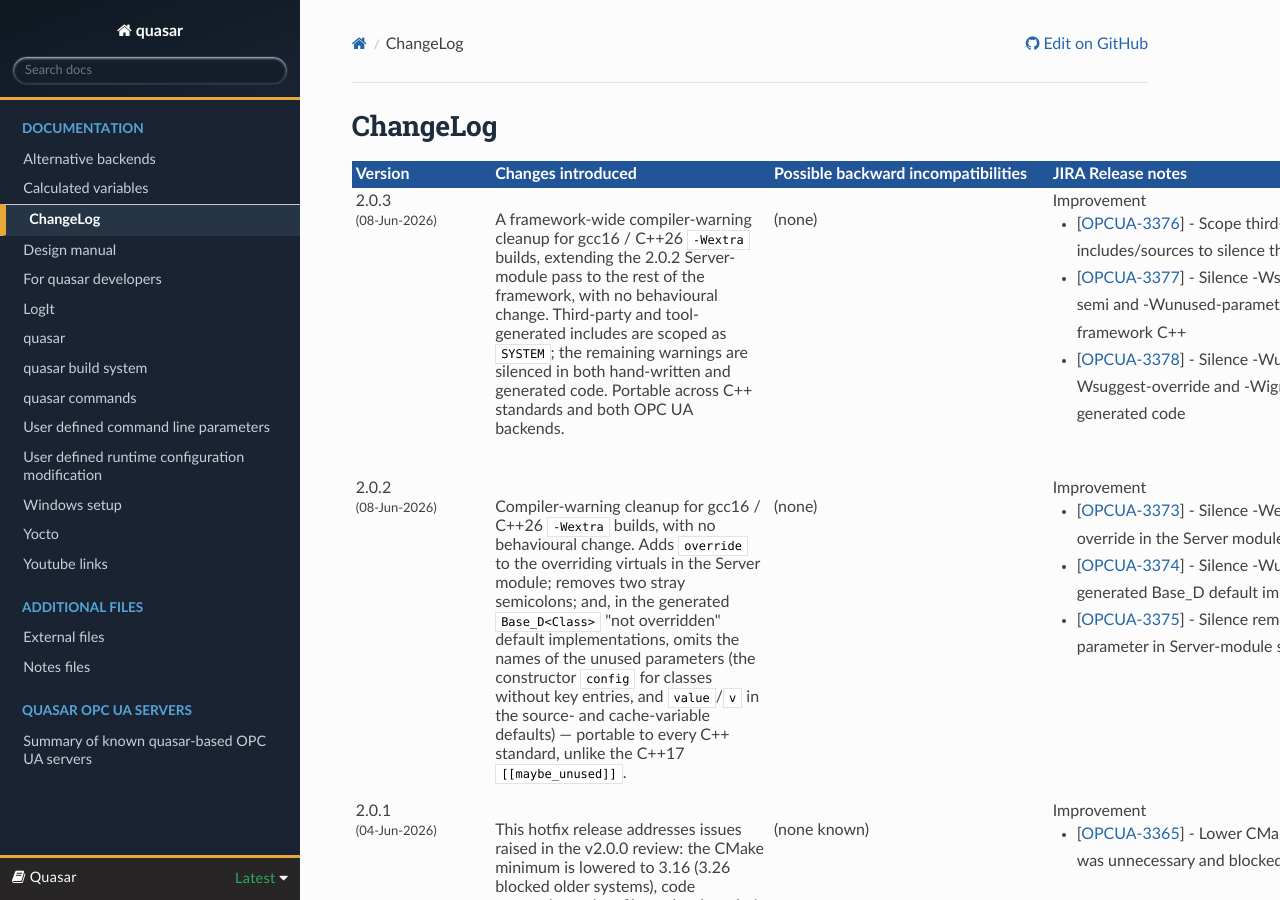
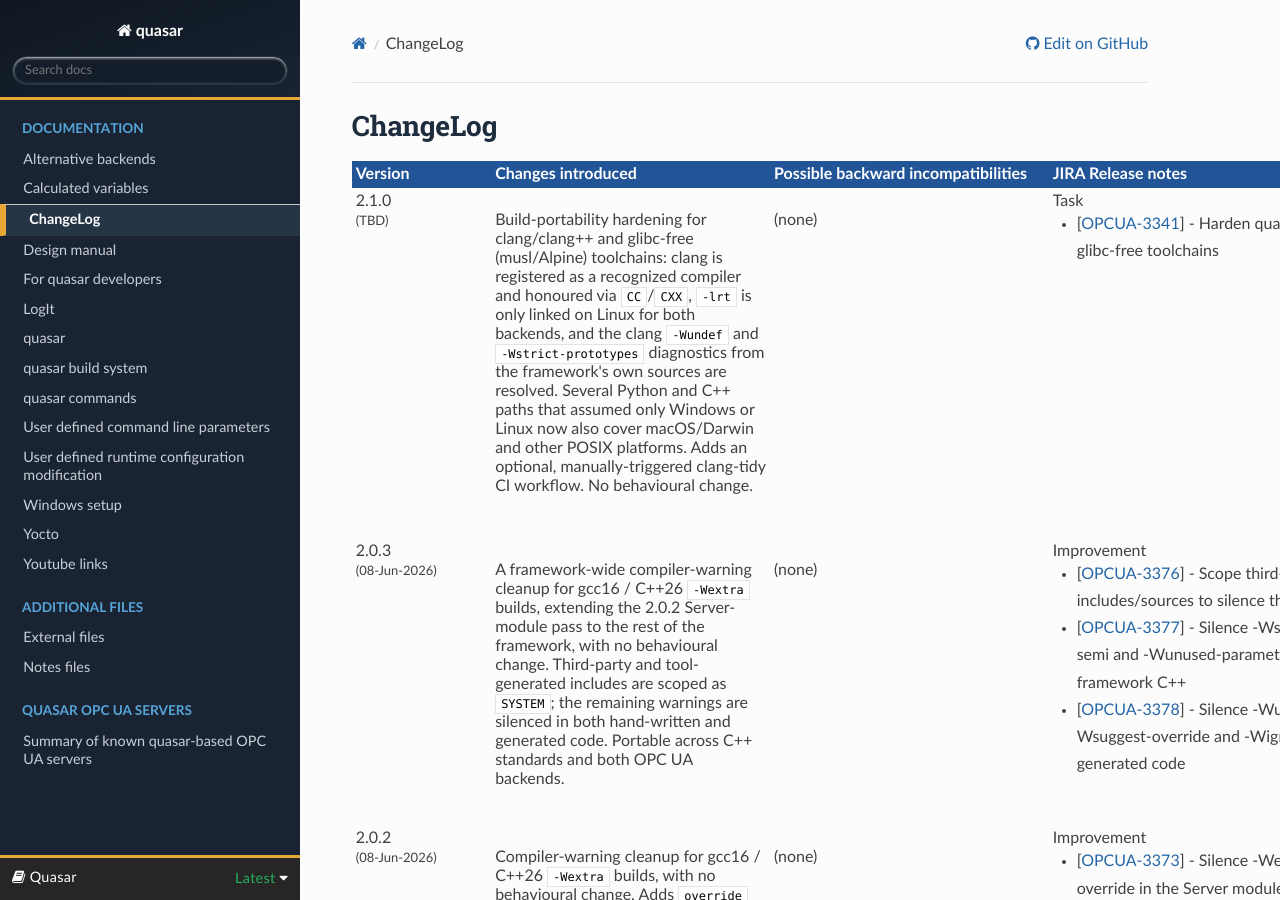
Before and after one commit to quasar-team/quasar, a Sphinx documentation site: the page built from Documentation/source/ChangeLog.rst, in a window 1280 px wide and 900 px high. Built offline with Sphinx 7.4.7 and the Read the Docs theme 3.1.0, drawn with Linux system fonts in a browser that asks for light colours.

Commit message:
OPCUA-3341 Add quasar-2.1.0 ChangeLog entry (build portability: clang + glibc-free)

```diff
--- a/Documentation/source/ChangeLog.rst
+++ b/Documentation/source/ChangeLog.rst
@@ -13,6 +13,28 @@ ChangeLog
 	          <td style="vertical-align: top; color: rgb(255, 255, 255);"><strong>JIRA Release notes</strong><br></td>
 	          <td valign="top"><strong>Testing outcome</strong><br></td>
 	        </tr>
+
+            <tr>
+                <!-- Version -->
+                <td valign="top">2.1.0<font size="-1"><br>(TBD)</font><br></td>
+                <!-- Changes introduced -->
+                <td valign="top"><br>Build-portability hardening for clang/clang++ and glibc-free (musl/Alpine) toolchains: clang is registered as a recognized compiler and honoured via <code>CC</code>/<code>CXX</code>, <code>-lrt</code> is only linked on Linux for both backends, and the clang <code>-Wundef</code> and <code>-Wstrict-prototypes</code> diagnostics from the framework's own sources are resolved. Several Python and C++ paths that assumed only Windows or Linux now also cover macOS/Darwin and other POSIX platforms. Adds an optional, manually-triggered clang-tidy CI workflow. No behavioural change.</td>
+                <!-- Possible backward incompatibilities -->
+                <td valign="top"><br>(none)</td>
+                <!-- JIRA Release notes -->
+                <td valign="top">
+                    Task
+                    <ul>
+                        <li>[<a href='https://its.cern.ch/jira/browse/OPCUA-3341'>OPCUA-3341</a>] - Harden quasar build for clang and glibc-free toolchains</li>
+                    </ul>
+                </td>
+                <td valign="top">quasar build-portability notes:<br>
+                    <ol>
+                        <li>Verified on a real clang-only (gcc-less) host: <code>CC=clang CXX=clang++</code> passes external_tool_check; under clang 21 the framework's own code shows zero -Wundef and zero -Wstrict-prototypes.</li>
+                        <li>On a musl/Alpine toolchain the nproc, -lrt and pedantic-warning fixes hold; the CPU-count path works with the coreutils <code>nproc</code> binary absent.</li>
+                    </ol>
+                </td>
+            </tr>
 
             <tr>
                 <!-- Version -->
```
